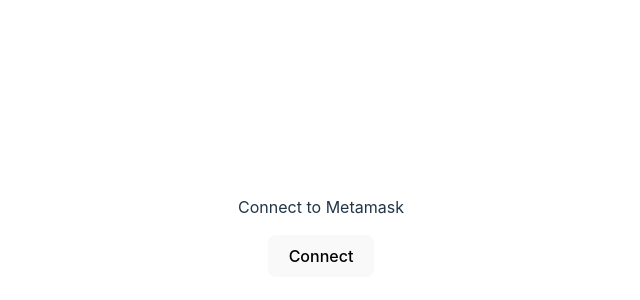
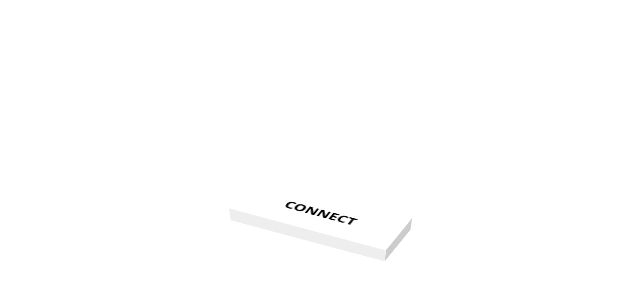
Before and after one commit to Tarunrao0/Dyno, a React (Vite) app in the folder client/: page / in a window 1280 px wide. Shown: the part 172-472 px from the top of the page, without its empty margins (319-959 px from the left). Built offline with nearby package versions, Linux system fonts and the light colour scheme.

Commit message:
connectButton

```diff
--- a/client/src/components/ConnectWallet.jsx
+++ b/client/src/components/ConnectWallet.jsx
@@ -1,5 +1,6 @@
 import { ethers } from "ethers";
 import { useState } from "react";
+import classes from "./ConnectWallet.module.css";
 
 export default function ConnectWallet() {
   const [address, setAddress] = useState("");
@@ -7,15 +8,12 @@
   const [connected, setConnection] = useState(false);
 
   const connectWallet = async () => {
-    //checks if your website has metamask
     if (!window.ethereum) {
       console.error("MetaMask is not installed");
       return;
     }
     try {
-      // recognizes metamask
       const provider = new ethers.providers.Web3Provider(window.ethereum);
-      // sends request for users account
       await provider.send("eth_requestAccounts", []);
       const signer = provider.getSigner();
       setSigner(signer);
@@ -37,8 +35,9 @@
 
   return (
     <div>
-      <p>Connect to Metamask</p>
-      <button onClick={connectWallet}>{connected ? shortenAddress(address) : "Connect"}</button>
+      <button className={classes["btn-51"]} onClick={connectWallet}>
+        {connected ? shortenAddress(address) : "Connect"}
+      </button>
     </div>
   );
 }
--- a/client/src/components/ConnectWallet.module.css
+++ b/client/src/components/ConnectWallet.module.css
@@ -0,0 +1,83 @@
+.btn-51,
+.btn-51 *,
+.btn-51 :after,
+.btn-51 :before,
+.btn-51:after,
+.btn-51:before {
+  border: 0 solid;
+  box-sizing: border-box;
+}
+.btn-51 {
+  -webkit-tap-highlight-color: transparent;
+  -webkit-appearance: button;
+  background-color: #000;
+  background-image: none;
+  color: #fff;
+  cursor: pointer;
+  font-family: ui-sans-serif, system-ui, -apple-system, BlinkMacSystemFont,
+    Segoe UI, Roboto, Helvetica Neue, Arial, Noto Sans, sans-serif,
+    Apple Color Emoji, Segoe UI Emoji, Segoe UI Symbol, Noto Color Emoji;
+  font-size: 100%;
+  line-height: 1.5;
+  margin: 0;
+  -webkit-mask-image: -webkit-radial-gradient(#000, #fff);
+  padding: 0;
+}
+.btn-51:disabled {
+  cursor: default;
+}
+.btn-51:-moz-focusring {
+  outline: auto;
+}
+.btn-51 svg {
+  display: block;
+  vertical-align: middle;
+}
+.btn-51 [hidden] {
+  display: none;
+}
+.btn-51 {
+  --progress: 15px;
+  background: #fff;
+  bottom: var(--progress);
+  box-sizing: border-box;
+  color: #000;
+  display: block;
+  font-weight: 900;
+  -webkit-mask-image: none;
+  padding: 1.2rem 3rem;
+  perspective: 800px;
+  position: relative;
+  text-transform: uppercase;
+  transform: rotateX(55deg) rotate(25deg);
+  transform-style: preserve-3d;
+  transition: bottom 0.2s;
+}
+.btn-51:after,
+.btn-51:before {
+  content: "";
+  display: block;
+  position: absolute;
+  transform-origin: 0 0;
+}
+.btn-51:before {
+  background: #eee;
+  height: var(--progress);
+  left: 0;
+  top: 100%;
+  transform: rotateX(-90deg);
+  transition: height 0.2s;
+  width: 100%;
+}
+.btn-51:after {
+  background: #ccc;
+  height: 100%;
+  left: 100%;
+  top: 0;
+  transform: rotateY(90deg);
+  transition: width 0.2s;
+  width: var(--progress);
+}
+.btn-51:active {
+  --progress: 0px;
+}
```
